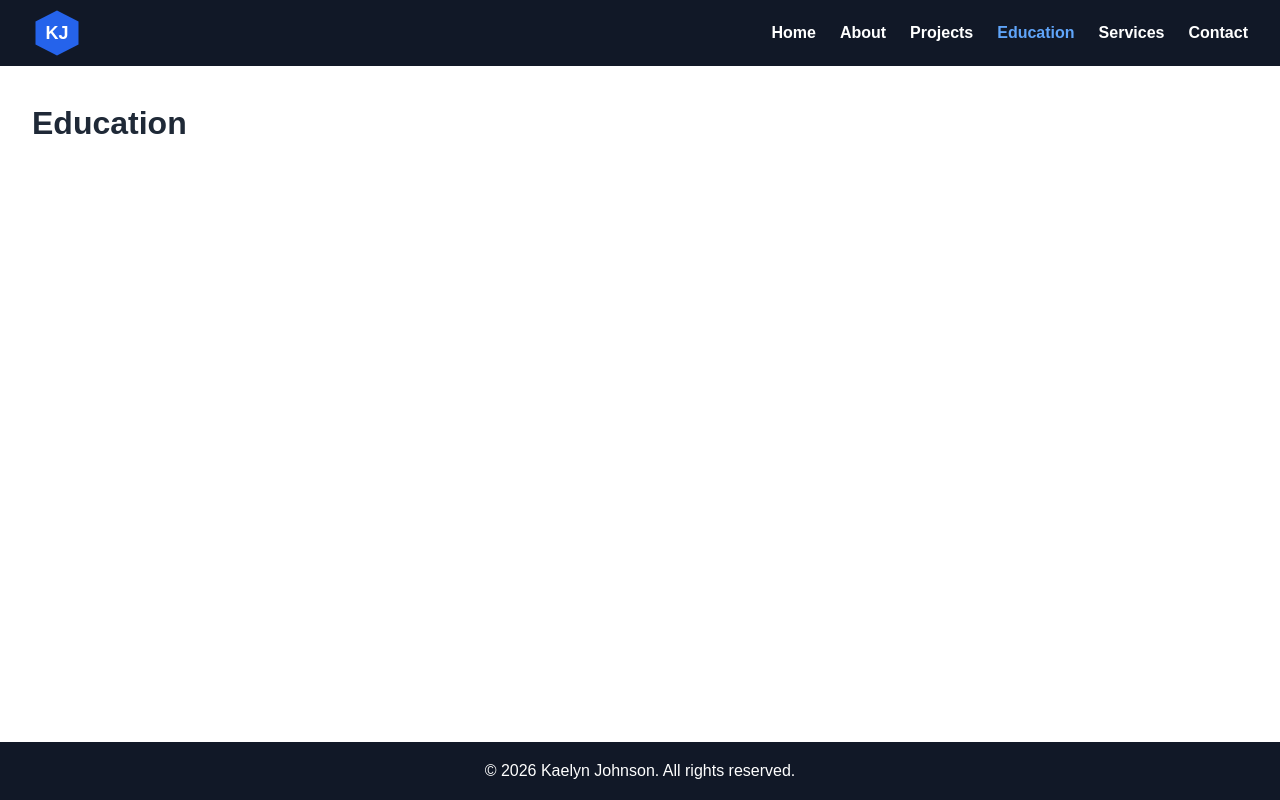
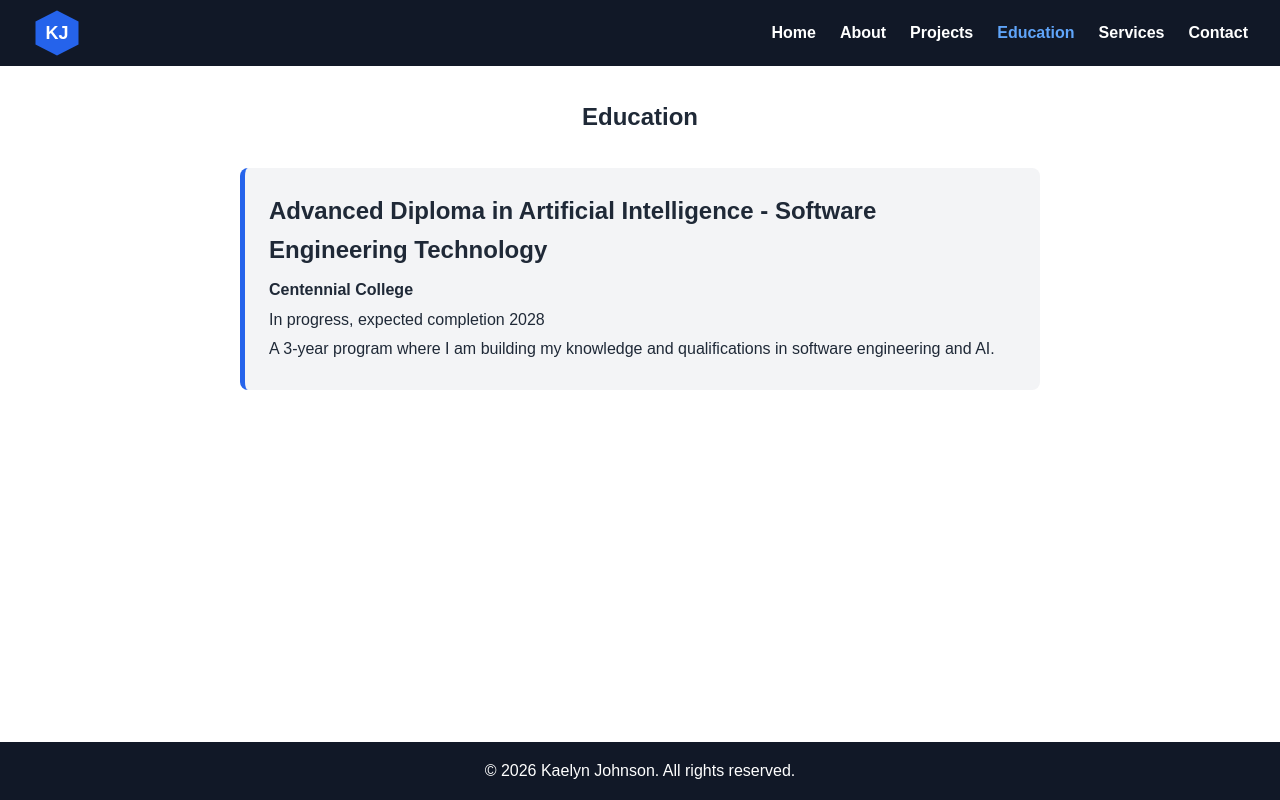
Before and after one commit to kaelynjohnson/kaelyn-portfolio, a React (Vite) app: page /education in a window 1280 px wide. Built offline with nearby package versions, Linux system fonts and the light colour scheme.

Commit message:
Add Education page

```diff
--- a/src/pages/Education.jsx
+++ b/src/pages/Education.jsx
@@ -1,6 +1,31 @@
-// Education.jsx - education page; the full content is added in Step 6
+// Education.jsx - education page listing my qualifications with the program, school, and dates
+// List of education entries; each one is displayed as a card below
+const educationList = [
+  {
+    program: 'Advanced Diploma in Artificial Intelligence - Software Engineering Technology',
+    school: 'Centennial College',
+    dates: 'In progress, expected completion 2028',
+    details: 'A 3-year program where I am building my knowledge and qualifications in software engineering and AI.',
+  },
+];
+
 function Education() {
-  return <h1>Education</h1>;
+  return (
+    <section className="education">
+      <h1>Education</h1>
+
+      <div className="education-list">
+        {educationList.map((entry) => (
+          <article className="education-card" key={entry.program}>
+            <h2>{entry.program}</h2>
+            <p><strong>{entry.school}</strong></p>
+            <p>{entry.dates}</p>
+            <p>{entry.details}</p>
+          </article>
+        ))}
+      </div>
+    </section>
+  );
 }
 
 export default Education;
--- a/src/styles/main.css
+++ b/src/styles/main.css
@@ -186,3 +186,35 @@ body {
 .project-card p {
   margin-bottom: 0.5rem;
 }
+
+/* Education page: centered list of education cards */
+.education {
+  max-width: 800px;
+  margin: 0 auto;
+}
+
+.education h1 {
+  text-align: center;
+  margin-bottom: 2rem;
+}
+
+.education-list {
+  display: flex;
+  flex-direction: column;
+  gap: 1.5rem;
+}
+
+.education-card {
+  background-color: #f3f4f6;
+  padding: 1.5rem;
+  border-left: 5px solid #2563eb;
+  border-radius: 8px;
+}
+
+.education-card h2 {
+  margin-bottom: 0.5rem;
+}
+
+.education-card p {
+  margin-bottom: 0.25rem;
+}
```
